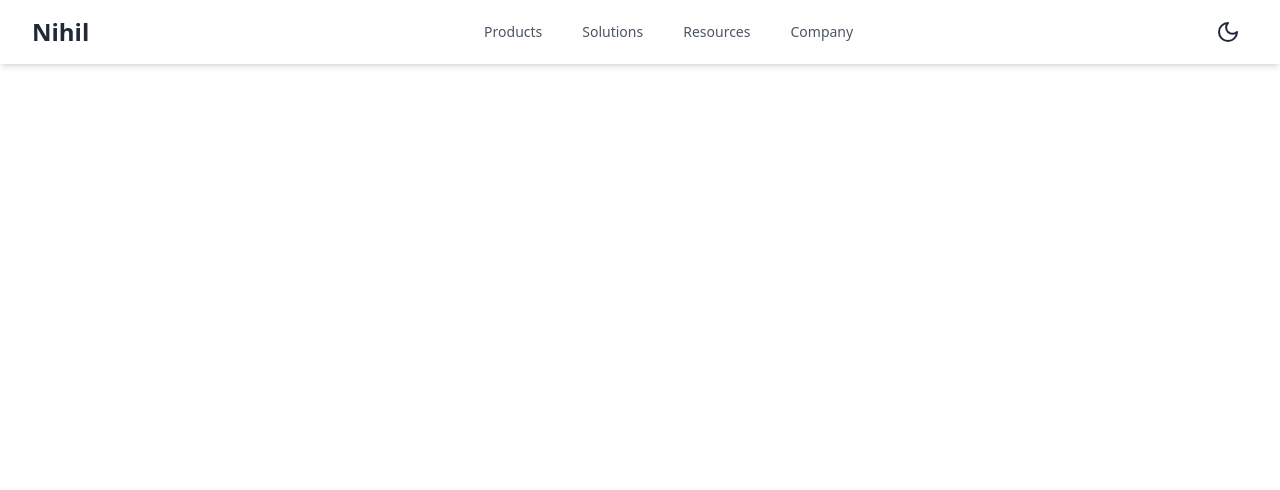
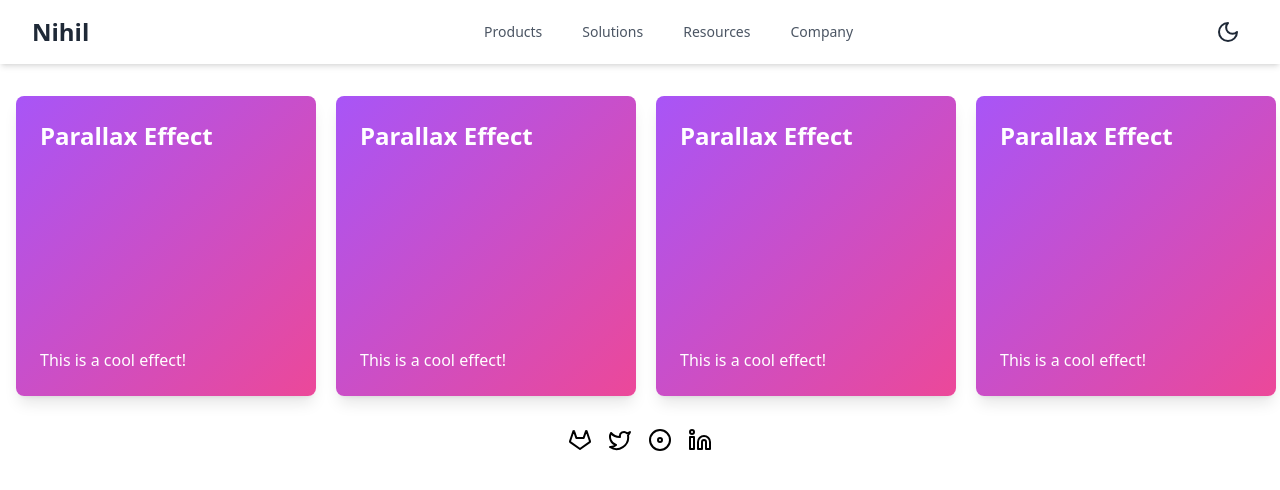
Before and after one commit to Nihilnia/v0Generations, a Vue app: page / in a window 1280 px wide. Shown: the top 490 px of the page. Built offline with nearby package versions, Linux system fonts and the light colour scheme.

Commit message:
情報過多

```diff
--- a/package.json
+++ b/package.json
@@ -10,7 +10,8 @@
   "dependencies": {
     "core-js": "^3.8.3",
     "lucide-vue-next": "^0.439.0",
-    "vue": "^3.2.13"
+    "vue": "^3.5.4",
+    "vue-router": "^4.4.4"
   },
   "devDependencies": {
     "@babel/core": "^7.12.16",
--- a/src/App.vue
+++ b/src/App.vue
@@ -1,16 +1,32 @@
 <template>
-  <nav-bar></nav-bar>
+  <div id="app">
+    <header>
+      <nav-bar></nav-bar>
+    </header>
+
+    <main>
+      <router-view />
+    </main>
+
+    <footer>
+      <FooterComponent />
+    </footer>
+  </div>
 </template>
 
 <script>
-import NavBar from "./components/NavBar.vue";
+import FooterComponent from "./components/FooterComponent.vue"; // Adjust the path based on your project structure
+import NavBar from "./components/NavBar.vue"; // Adjust the path based on your project structure
 
 export default {
   name: "App",
   components: {
+    FooterComponent,
     NavBar,
   },
 };
 </script>
 
-<style></style>
+<style scoped>
+/* Add your styles for App.vue here */
+</style>
--- /dev/null
+++ b/src/components/CardsComponent.vue
@@ -0,0 +1,85 @@
+<template>
+  <div class="relative h-[300px] w-[300px] mx-auto">
+    <div
+      class="card absolute inset-0 bg-gradient-to-br from-purple-500 to-pink-500 rounded-lg shadow-lg overflow-hidden transition-all duration-200 ease-out"
+      :style="{
+        transform: `perspective(1000px) rotateX(${card.rotateX}deg) rotateY(${card.rotateY}deg)`,
+      }"
+      @mousemove="handleMouseMove($event, card)"
+      @mouseleave="handleMouseLeave(card)"
+    >
+      <div class="p-6 h-full flex flex-col justify-between">
+        <h2 class="text-2xl font-bold text-white mb-4">{{ title }}</h2>
+        <p class="text-white">{{ subTitle }}</p>
+      </div>
+    </div>
+  </div>
+</template>
+
+<script setup>
+import { reactive } from "vue";
+import { defineProps } from "vue";
+
+// Define props using defineProps
+defineProps({
+  title: {
+    type: String,
+    required: true,
+    default: "Default Title",
+  },
+  subTitle: {
+    type: String,
+    required: false,
+    default: "Default Subtitle",
+  },
+});
+
+// Define reactive properties for the card
+const card = reactive({
+  rotateX: 0,
+  rotateY: 0,
+});
+
+// Methods section
+const handleMouseMove = (event) => {
+  const cardRect = event.target.getBoundingClientRect();
+  const cardCenterX = cardRect.left + cardRect.width / 2;
+  const cardCenterY = cardRect.top + cardRect.height / 2;
+  const mouseX = event.clientX - cardCenterX;
+  const mouseY = event.clientY - cardCenterY;
+
+  card.rotateY = (mouseX / cardRect.width) * 30; // Rotate based on X movement
+  card.rotateX = -((mouseY / cardRect.height) * 30); // Rotate based on Y movement
+};
+
+const handleMouseLeave = () => {
+  card.rotateX = 0;
+  card.rotateY = 0;
+};
+</script>
+
+<style scoped>
+.card {
+  will-change: transform;
+  transform-style: preserve-3d;
+  backface-visibility: hidden;
+}
+
+.card::before {
+  content: "";
+  position: absolute;
+  inset: 0;
+  z-index: 1;
+  background: radial-gradient(
+    circle at var(--mouse-x, 50%) var(--mouse-y, 50%),
+    rgba(255, 255, 255, 0.1) 0%,
+    rgba(255, 255, 255, 0) 50%
+  );
+  opacity: 0;
+  transition: opacity 0.3s;
+}
+
+.card:hover::before {
+  opacity: 1;
+}
+</style>
--- /dev/null
+++ b/src/components/ComponentsGrid.vue
@@ -0,0 +1,31 @@
+<template>
+  <div class="container mx-auto px-4 py-8">
+    <div class="grid grid-cols-1 md:grid-cols-2 lg:grid-cols-4 gap-8">
+      <!-- Passing props correctly -->
+      <cards-component
+        title="Parallax Effect"
+        subTitle="This is a cool effect!"
+      ></cards-component>
+      <cards-component
+        title="Parallax Effect"
+        subTitle="This is a cool effect!"
+      ></cards-component>
+      <cards-component
+        title="Parallax Effect"
+        subTitle="This is a cool effect!"
+      ></cards-component>
+      <cards-component
+        title="Parallax Effect"
+        subTitle="This is a cool effect!"
+      ></cards-component>
+    </div>
+  </div>
+</template>
+
+<script>
+import CardsComponent from "./CardsComponent.vue";
+
+export default {
+  components: { CardsComponent },
+};
+</script>
--- /dev/null
+++ b/src/components/FooterComponent.vue
@@ -0,0 +1,27 @@
+<template>
+  <nav-icon class="nav-icon"></nav-icon>
+</template>
+
+<script>
+import NavIcon from "@/components/NavIcon.vue"; // Import NavIcon
+
+export default {
+  name: "FooterComponent",
+  components: {
+    NavIcon,
+  },
+};
+</script>
+
+<style scoped>
+.container {
+  display: flex;
+  justify-content: center; /* Horizontally center */
+  align-items: center; /* Vertically center */
+  height: 100%; /* Make sure the container takes the full height if necessary */
+}
+
+.nav-icon {
+  /* You can add additional styles if needed */
+}
+</style>
--- /dev/null
+++ b/src/components/NavIcon.vue
@@ -0,0 +1,85 @@
+<template>
+  <div class="flex justify-center gap-4">
+    <!-- Gitlab Icon wrapped in router-link -->
+    <router-link
+      to="/gitlab"
+      class="text-muted-foreground hover:text-foreground"
+    >
+      <svg
+        xmlns="http://www.w3.org/2000/svg"
+        width="24"
+        height="24"
+        fill="none"
+        stroke="currentColor"
+        stroke-width="2"
+        stroke-linecap="round"
+        stroke-linejoin="round"
+      >
+        <path
+          d="m22 13.29-3.33-10a.42.42 0 0 0-.14-.18.38.38 0 0 0-.22-.11.39.39 0 0 0-.23.07.42.42 0 0 0-.14.18l-2.26 6.67H8.32L6.1 3.26a.42.42 0 0 0-.1-.18.38.38 0 0 0-.26-.08.39.39 0 0 0-.23.07.42.42 0 0 0-.14.18L2 13.29a.74.74 0 0 0 .27.83L12 21l9.69-6.88a.71.71 0 0 0 .31-.83Z"
+        />
+      </svg>
+    </router-link>
+
+    <!-- Twitter Icon wrapped in router-link -->
+    <router-link
+      to="/twitter"
+      class="text-muted-foreground hover:text-foreground"
+    >
+      <svg
+        xmlns="http://www.w3.org/2000/svg"
+        width="24"
+        height="24"
+        fill="none"
+        stroke="currentColor"
+        stroke-width="2"
+        stroke-linecap="round"
+        stroke-linejoin="round"
+      >
+        <path
+          d="M22 4s-.7 2.1-2 3.4c1.6 10-9.4 17.3-18 11.6 2.2.1 4.4-.6 6-2C3 15.5.5 9.6 3 5c2.2 2.6 5.6 4.1 9 4-.9-4.2 4-6.6 7-3.8 1.1 0 3-1.2 3-1.2z"
+        />
+      </svg>
+    </router-link>
+
+    <!-- Disc Icon wrapped in router-link -->
+    <router-link to="/disc" class="text-muted-foreground hover:text-foreground">
+      <svg
+        xmlns="http://www.w3.org/2000/svg"
+        width="24"
+        height="24"
+        fill="none"
+        stroke="currentColor"
+        stroke-width="2"
+        stroke-linecap="round"
+        stroke-linejoin="round"
+      >
+        <circle cx="12" cy="12" r="10" />
+        <circle cx="12" cy="12" r="2" />
+      </svg>
+    </router-link>
+
+    <!-- LinkedIn Icon wrapped in router-link -->
+    <router-link
+      to="/linkedin"
+      class="text-muted-foreground hover:text-foreground"
+    >
+      <svg
+        xmlns="http://www.w3.org/2000/svg"
+        width="24"
+        height="24"
+        fill="none"
+        stroke="currentColor"
+        stroke-width="2"
+        stroke-linecap="round"
+        stroke-linejoin="round"
+      >
+        <path
+          d="M16 8a6 6 0 0 1 6 6v7h-4v-7a2 2 0 0 0-2-2 2 2 0 0 0-2 2v7h-4v-7a6 6 0 0 1 6-6z"
+        />
+        <rect width="4" height="12" x="2" y="9" />
+        <circle cx="4" cy="4" r="2" />
+      </svg>
+    </router-link>
+  </div>
+</template>
--- /dev/null
+++ b/src/pages/HomePage.vue
@@ -0,0 +1,16 @@
+<template>
+  <components-grid></components-grid>
+</template>
+
+<script>
+import ComponentsGrid from "@/components/ComponentsGrid.vue";
+
+export default {
+  name: "HomePage",
+  components: {
+    ComponentsGrid,
+  },
+};
+</script>
+
+<style></style>
--- /dev/null
+++ b/src/router/router.js
@@ -0,0 +1,20 @@
+// src/router.js
+
+import { createRouter, createWebHistory } from "vue-router";
+import HomePage from "@/pages/HomePage.vue";
+
+const routes = [
+  {
+    path: "/",
+    name: "Home",
+    component: HomePage,
+  },
+  // Add more routes as needed
+];
+
+const router = createRouter({
+  history: createWebHistory(),
+  routes,
+});
+
+export default router;
```
Also changed, not shown: src/main.js (+6 -1 lines), 1 other file (tests, documents, lock files or other folders).
